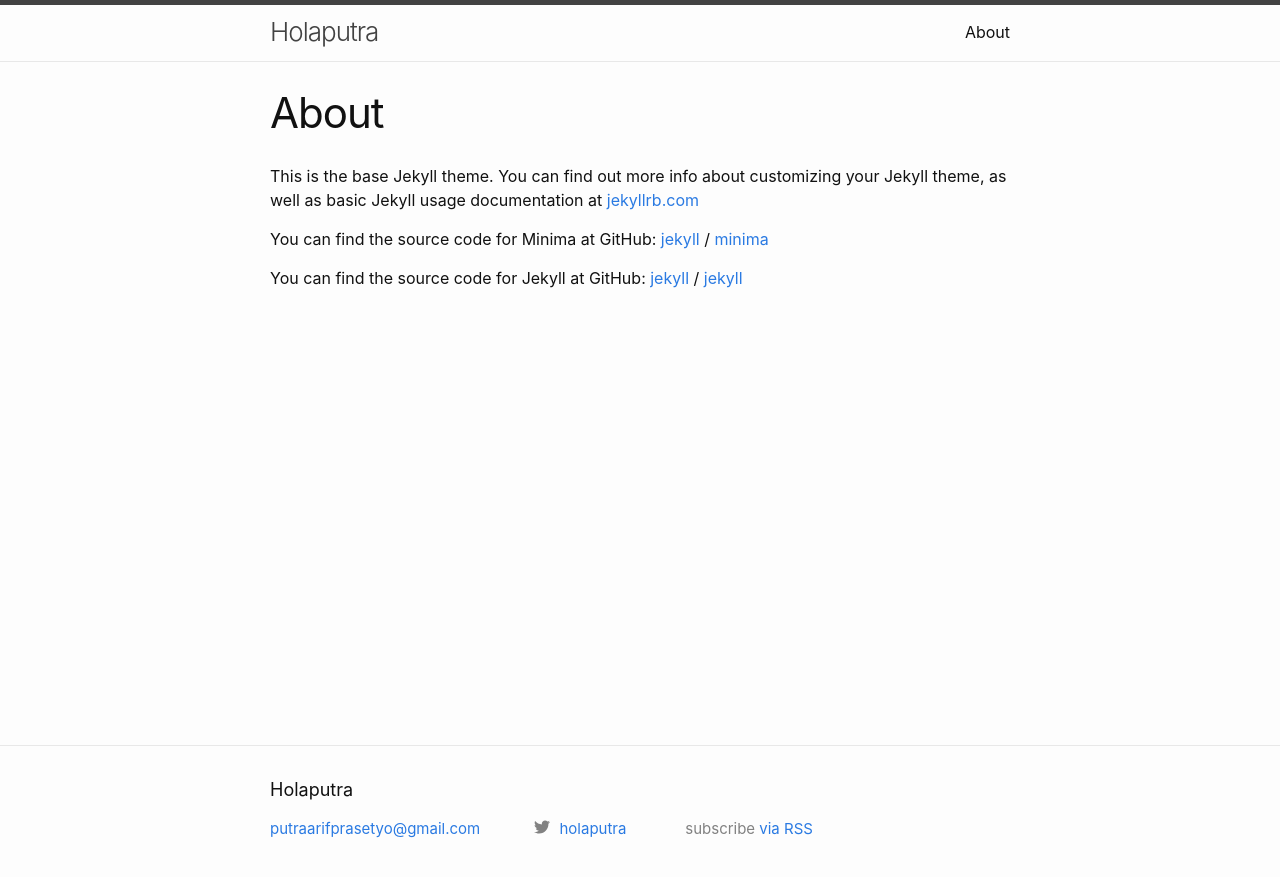
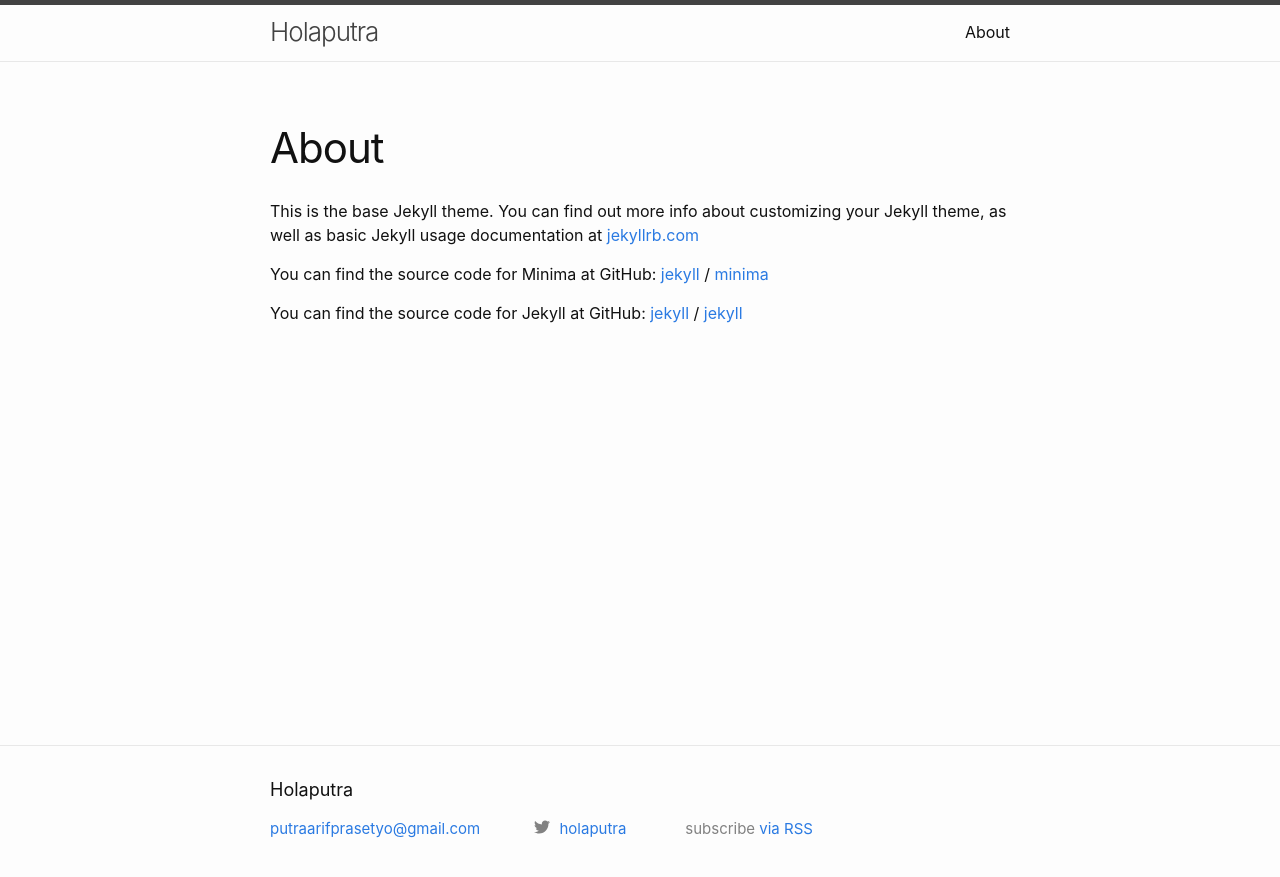
Before and after one commit to holaputra/holaputra.github.io, a Jekyll site: the page built from about.markdown, in a window 1280 px wide. Shown: the top 877 px of the page. Built offline with Jekyll 4.4.1, drawn with Linux system fonts in a browser that asks for light colours.

Commit message:
Update _base.scss

```diff
--- a/_sass/minima/_base.scss
+++ b/_sass/minima/_base.scss
@@ -1,14 +1,15 @@
 /**
  * Reset some basic elements
  */
-body, h1, h2, h3, h4, h5, h6,
+body, h2, h3, h4, h5, h6,
 p, blockquote, pre, hr,
 dl, dd, ol, ul, figure {
   margin: 0;
   padding: 0;
 }
 
-
+h1 {position: relative;
+}
 
 /**
  * Basic styling
```
